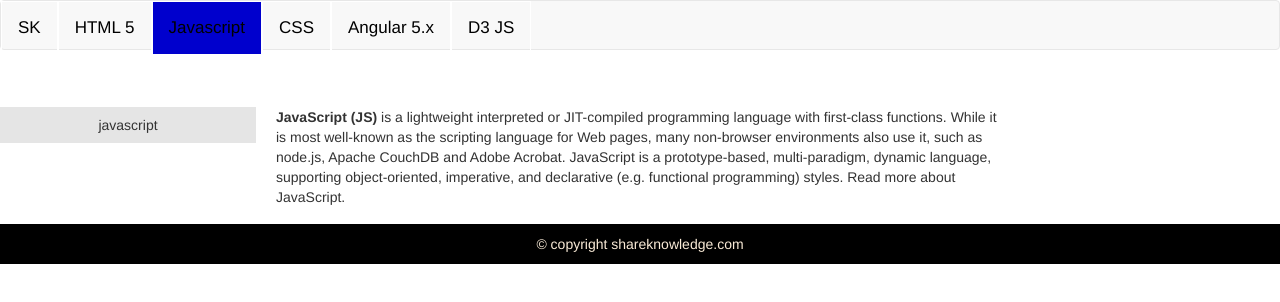
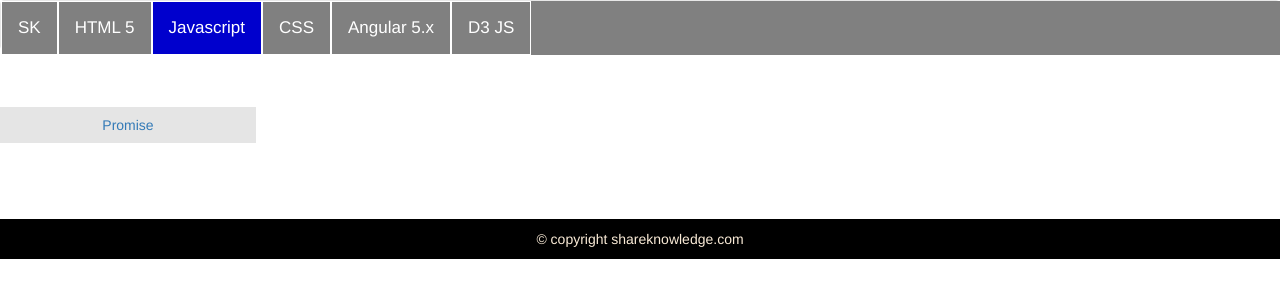
Before and after one commit to manivelarjunan/uidevelopment, an Angular app: page /Javascript in a window 1280 px wide. Shown: the top 302 px of the page. Built offline with nearby package versions, Linux system fonts and the light colour scheme.

Commit message:
Added home page images

```diff
--- a/src/app/angularpage/angular-page-component/data-binding/data-binding.component.html
+++ b/src/app/angularpage/angular-page-component/data-binding/data-binding.component.html
@@ -173,8 +173,9 @@
     template : `
         <span>&lt;p&gt;Customer Name: {{'{{'}} userName {{'}'}}{{'}'}} &lt;/p&gt;</span>
         <span>&lt;input type="text" type = "text" value ="mike" [(ngModel)] = "userName" /&gt;</span>
-         // (initial name) Customer Name:John
-        // (As soon as user type customer name updated)  Customer Name:m | mi | mik | mike
+        // (initial name) Customer Name:John
+        // (As soon as user type customer name updated)
+        // Customer Name:m | mi | mik | mike
     {{'}'}})
     export class firstComponent {{'{'}}
           userName : string = 'John';
--- a/src/app/app.module.ts
+++ b/src/app/app.module.ts
@@ -15,6 +15,7 @@ import { DataBindingComponent } from './angularpage/angular-page-component/data-
 import { CreateAngularAppComponent } from './angularpage/angular-page-component/create-angular-app/create-angular-app.component';
 import { HtmlComponentComponent } from './htmlpage/html-component/html-component.component';
 import { DocTypepageComponent } from './htmlpage/html-Component/doc-typepage/doc-typepage.component';
+import { PromisePageComponentComponent } from './javascriptpage/javascript-page-component/promise-page-component/promise-page-component.component';
 
 
 
@@ -29,7 +30,8 @@ import { DocTypepageComponent } from './htmlpage/html-Component/doc-typepage/doc
     DataBindingComponent,
     HtmlComponentComponent,
     DocTypepageComponent,
-    CreateAngularAppComponent
+    CreateAngularAppComponent,
+    PromisePageComponentComponent
 
   ],
   imports: [
--- a/src/app/home/homepage/homepage.component.css
+++ b/src/app/home/homepage/homepage.component.css
@@ -10,9 +10,9 @@ div > img {
 
 p > img {
   padding: 5px 20px;
-  height:180px;
-  width:300px;
-  }
+  height: 200px;
+  width: 300px;
+}
 
 .headingColor {
   font-size: 20px;
@@ -23,6 +23,10 @@ p > img {
 }
 *, *:before, *:after {
   box-sizing: inherit;
+}
+
+.homePageTab {
+  padding:30px;
 }
 
 .column {
--- a/src/app/home/homepage/homepage.component.html
+++ b/src/app/home/homepage/homepage.component.html
@@ -7,7 +7,7 @@
 
       <div>
         <hr />
-        <p>
+        <p class="homePageTab">
           <img class="pull-left" [src]="htmlImage" alt="Avatar">
           <b class="headingColor">HTML (HyperText Markup Language) </b> is the most basic building block of the Web. It describes and defines the content of a webpage. Other technologies besides HTML are generally used to describe a webpage's appearance/presentation (CSS) or functionality
           <br />
@@ -16,7 +16,7 @@
         </p>
         <hr />
         <br />
-        <p>
+        <p class="homePageTab">
           <img class="pull-left" [src]="cssImage" alt="Avatar">
           <b class="headingColor">Cascading Style Sheets (CSS) </b> is a stylesheet language used to describe the presentation of a document written in HTML or XML (including XML dialects such as SVG or XHTML). CSS describes how elements should be rendered on screen, on paper, in speech, or on other media.
           <br />
@@ -25,7 +25,7 @@
         </p>
         <hr />
         <br />
-        <p>
+        <p class="homePageTab">
           <img class="pull-left" [src]="jsImage" alt="Avatar">
           <b class="headingColor">JavaScript (JS)</b> is a lightweight interpreted or JIT-compiled programming language with first-class functions. While it is most well-known as the scripting language for Web pages, many non-browser environments also use it, such as node.js, Apache CouchDB and Adobe Acrobat. JavaScript is a prototype-based, multi-paradigm, dynamic language, supporting object-oriented, imperative, and declarative (e.g. functional programming) styles. Read more about JavaScript.
           <br />
@@ -33,26 +33,26 @@
           <br />
         </p>
         <hr />
-        <p>
+        <p class="homePageTab">
           <img class="pull-left" [src]="nodeImage" alt="Avatar">
           <b class="headingColor">NODE JS </b>is a JavaScript runtime built on Chrome's V8 JavaScript engine. Node.js uses an event-driven, non-blocking I/O model that makes it lightweight and efficient. Node.js' package ecosystem, npm, is the largest ecosystem of open source libraries in the world<br />
           <a class="pull-right externalLink" href="https://nodejs.org/en/">NODE JS</a>
           <br />
         </p>
         <hr />
-        <p>
+        <p class="homePageTab">
           <img class="pull-left" [src]="es6Image" alt="Avatar">
           <b class="headingColor">ECMA </b>scripting-language specification standardized by Ecma International. It was created to standardize JavaScript, so as to foster multiple independent implementations. ECMAScript for client-side scripting on the World Wide Web, and it is increasingly being used for writing server applications and services using Node.js.<a class="pull-right externalLink" href="http://es6-features.org/">ES</a>
           <br />
         </p>
         <hr />
-        <p>
+        <p class="homePageTab">
           <img class="pull-left" [src]="typeImage" alt="Avatar">
           <b class="headingColor">Type script </b>TypeScript starts from the same syntax and semantics that millions of JavaScript developers know today. Use existing JavaScript code, incorporate popular JavaScript libraries, and call TypeScript code from JavaScript. TypeScript compiles to clean, simple JavaScript code which runs on any browser, in Node.js, or in any JavaScript engine that supports ECMAScript 3 (or newer).<a class="pull-right externalLink" href="https://www.typescriptlang.org/">Type script</a>
           <br />
         </p>
         <hr />
-        <p>
+        <p class="homePageTab">
           <img class="pull-left" [src]="angularImage" alt="Avatar">
           <b class="headingColor"> Angular </b> is a platform that makes it easy to build applications with the web. Angular combines declarative templates, dependency injection, end to end tooling, and integrated best practices to solve development challenges. Angular empowers developers to build applications that live on the web, mobile, or the desktop
           <br />
@@ -61,7 +61,7 @@
         </p>
         <hr />
 
-        <p>
+        <p class="homePageTab">
           <img class="pull-left" [src]="d3Image" alt="Avatar">
           <b class="headingColor">D3.js </b> is a JavaScript library for producing dynamic, interactive data visualizations in web browsers. It makes use of the widely implemented SVG, HTML5, and CSS standards. It is the successor to the earlier Protovis framework
           <br />
--- a/src/app/javascriptpage/javascript-page-component/javascript-page-component.component.html
+++ b/src/app/javascriptpage/javascript-page-component/javascript-page-component.component.html
@@ -1,23 +1,18 @@
-<div style="overflow:auto">
+<div>
   <div class="menu">
-    <div class="menuitem">javascript</div>
+
+    <div class="menuitem" routerLinkActive="active"
+         [routerLinkActiveOptions]="{exact: true}">
+      <a routerLink="Promise"> Promise</a>
+    </div>
+   <!-- <div class="menuitem" routerLinkActive="active">
+      <a routerLink="DataBinding"> Data Binding </a>
+    </div>
+   -->
   </div>
 
   <div class="main">
-
-    <fieldset>
-
-      <div>
-
-        <p>
-          <b>JavaScript (JS)</b> is a lightweight interpreted or JIT-compiled programming language with first-class functions. While it is most well-known as the scripting language for Web pages, many non-browser environments also use it, such as node.js, Apache CouchDB and Adobe Acrobat. JavaScript is a prototype-based, multi-paradigm, dynamic language, supporting object-oriented, imperative, and declarative (e.g. functional programming) styles. Read more about JavaScript.
-        </p>
-
-      </div>
-
-    </fieldset>
-
-
+    <router-outlet></router-outlet>
   </div>
   <div class="right">
     <h2></h2>
--- /dev/null
+++ b/src/app/javascriptpage/javascript-page-component/promise-page-component/promise-page-component.component.html
@@ -0,0 +1,3 @@
+<p>
+  The Promise object represents the eventual completion (or failure) of an asynchronous operation, and its resulting value.
+</p>
--- /dev/null
+++ b/src/app/javascriptpage/javascript-page-component/promise-page-component/promise-page-component.component.ts
@@ -0,0 +1,15 @@
+import { Component, OnInit } from '@angular/core';
+
+@Component({
+  selector: 'app-promise-page-component',
+  templateUrl: './promise-page-component.component.html',
+  styleUrls: ['./promise-page-component.component.css']
+})
+export class PromisePageComponentComponent implements OnInit {
+
+  constructor() { }
+
+  ngOnInit() {
+  }
+
+}
--- a/src/styles.css
+++ b/src/styles.css
@@ -42,7 +42,7 @@ li {
   text-underline-position: below;
 }
 .container-fluid {
-  background-color: none;
+  background-color: gray;
   position: fixed;
   padding-left: 0px;
   width: 100%;
@@ -52,14 +52,14 @@ li {
   color: #f5f5f5;
 }
 
-.navbar-default .navbar-nav > li > a:hover {
-  color: royalblue;
-}
+  .navbar-default .navbar-nav > li > a:hover {
+    color: #1976d2;
+  }
 
 .navbar a {
   float: left;
   display: block;
-  color: black;
+  color: white;
   text-align: center;
   padding: 14px 16px;
   border: 0.2px solid white;
@@ -116,12 +116,12 @@ ul li {
 }
 
 pre {
-  color: white;
+  color: black;
   padding: 14px;
-  font-size: 16px;
+  font-size: 12px;
   overflow-y: hidden;
   max-width:80%;
-  background-color: black;
+  background-color: white;
   -webkit-text-size-adjust: none;
   line-height: 1.4;
 }
```
Also changed, not shown: src/app/app-routing.module.ts (+8 -2 lines), src/app/javascriptpage/javascript-page-component/promise-page-component/promise-page-component.component.css (added).
